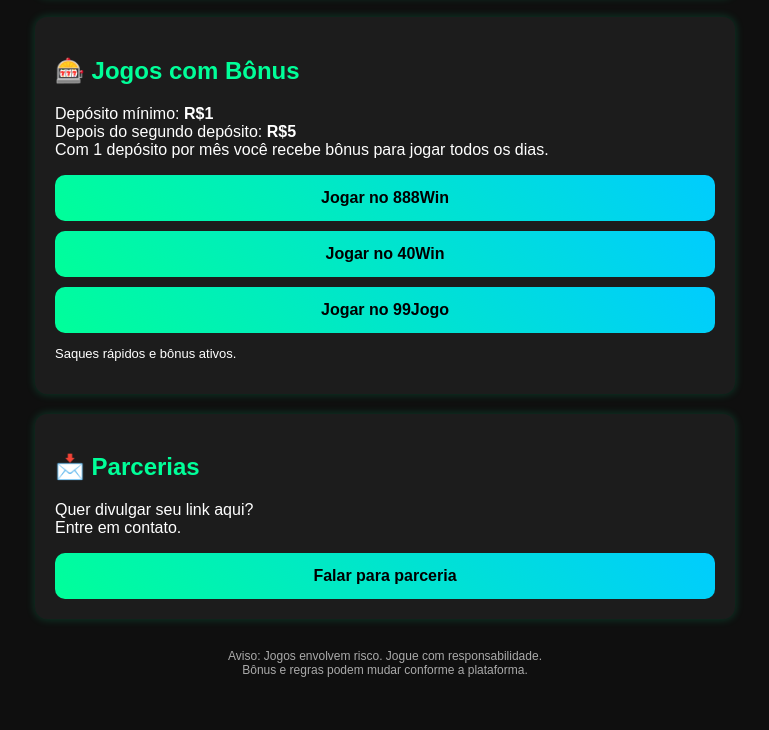
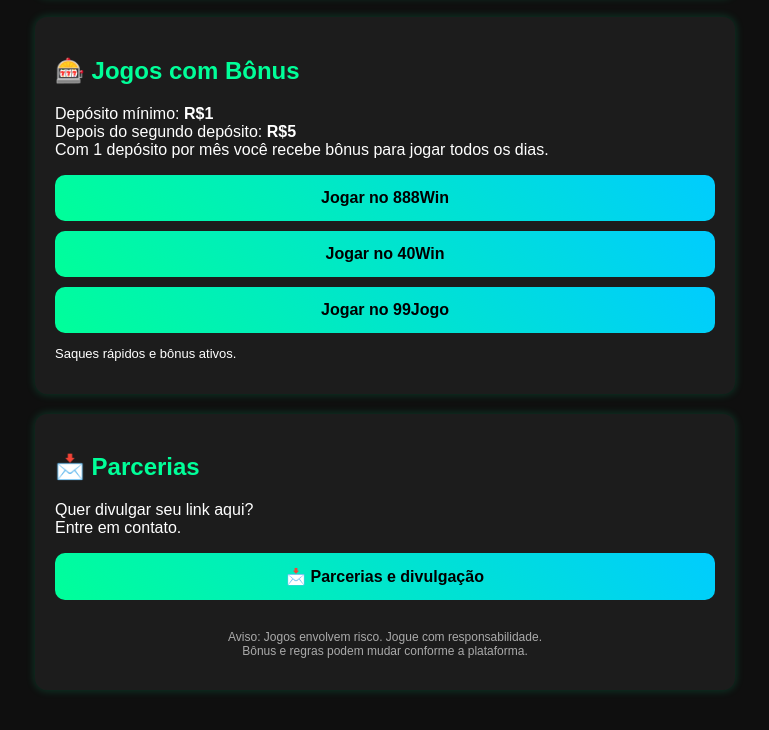
Before and after one commit to churumelobotoretorno-lab/Renda-extra, a plain HTML site: page index.html in a window 1280 px wide. Shown: the part 404-1134 px from the top of the page, without its empty margins (255-1024 px from the left). Before the commit the page ends 1113 px from the top, so only its background shows below. Drawn offline with Linux system fonts and the light colour scheme.

Commit message:
Add files via upload

```diff
--- a/index.html
+++ b/index.html
@@ -110,10 +110,10 @@
 <p>Quer divulgar seu link aqui?<br>
 Entre em contato.</p>
 
-<a class="btn" href="mailto:contato@seudominio.com">
-Falar para parceria
+<a class="btn" href="parcerias.html">
+📩 Parcerias e divulgação
 </a>
-</div>
+
 
 <div class="footer">
 <p>Aviso: Jogos envolvem risco. Jogue com responsabilidade.<br>
```
